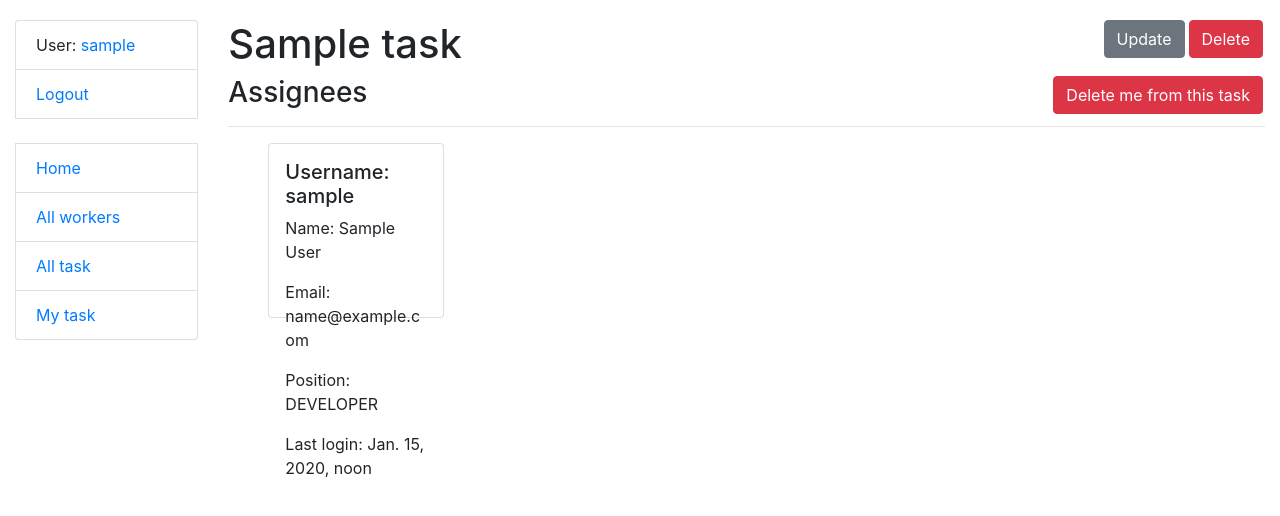
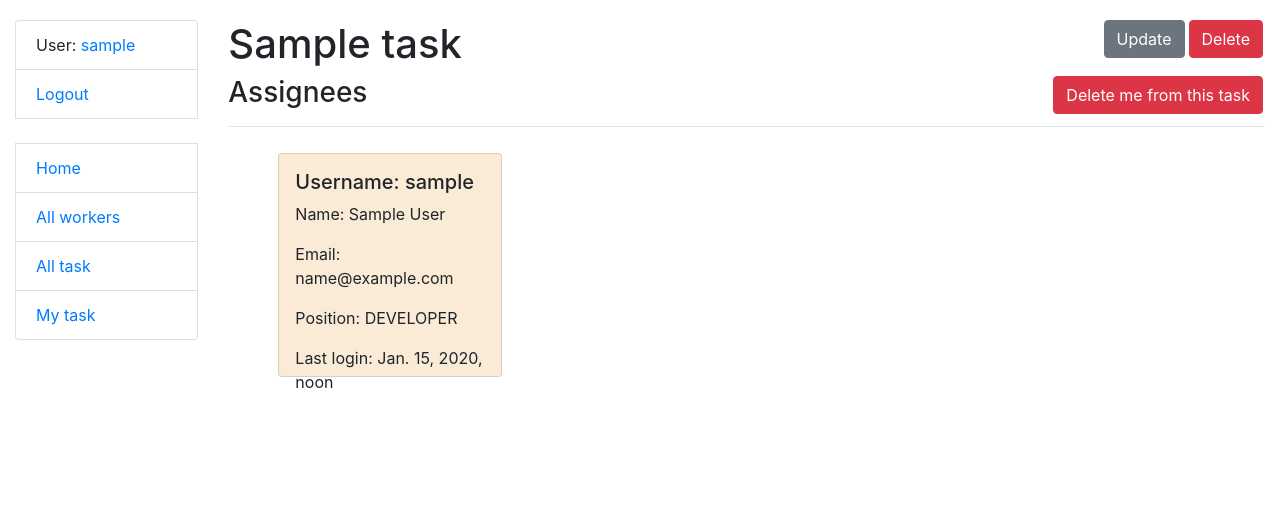
Before and after one commit to spmspi/-IT-Company-Task-Manager, a Django app: page /task/1/ in a window 1280 px wide. Shown: the top 516 px of the page. Run offline with Django 5.2, Linux system fonts and the light colour scheme; a user stored in the database is signed in; tables that the repository leaves empty hold one stand-in row (values such as "Sample post").

Commit message:
Add style ana display task in detail worker

```diff
--- a/catalog/views.py
+++ b/catalog/views.py
@@ -129,4 +129,4 @@ class TaskToggleCompleteView(LoginRequiredMixin, View):
         task = get_object_or_404(Task, pk=pk)
         task.is_completed = not task.is_completed
         task.save()
-        return redirect('catalog:my-task-list')
+        return redirect("catalog:my-task-list")
--- a/static/css/styles.css
+++ b/static/css/styles.css
@@ -6,3 +6,15 @@ body {
     float: right;
     margin: 0 2px 0 2px;
 }
+
+.task-card {
+    background-color: antiquewhite !important;
+    margin: 5px !important;
+
+}
+
+.task-grid {
+    padding: 5px !important;
+    gap: 10px;
+
+}
--- a/templates/catalog/task_detail.html
+++ b/templates/catalog/task_detail.html
@@ -26,11 +26,10 @@
   </h3>
   <hr>
   <ul>
+    <div class="row row-cols-1 row-cols-md-4 g-5 task-grid">
       {% for assignees in task.assignees.all %}
-      <div class="row row-cols-1 row-cols-md-5 g-6">
-
         <div class="col">
-        <div class="card h-100 p-3" style="aspect-ratio: 1 / 1;">
+        <div class="card h-100 p-3 task-card" style="aspect-ratio: 1 / 1;">
             <h5>Username: {{ assignees.username }} </h5>
             <p>Name: {{ assignees.first_name }} {{ assignees.last_name }}</p>
             <p>Email: {{ assignees.email }}</p>
```
Also changed, not shown: templates/catalog/worker_detail.html (+10 -7 lines). Lines whose indentation alone changed are shown as unchanged.
